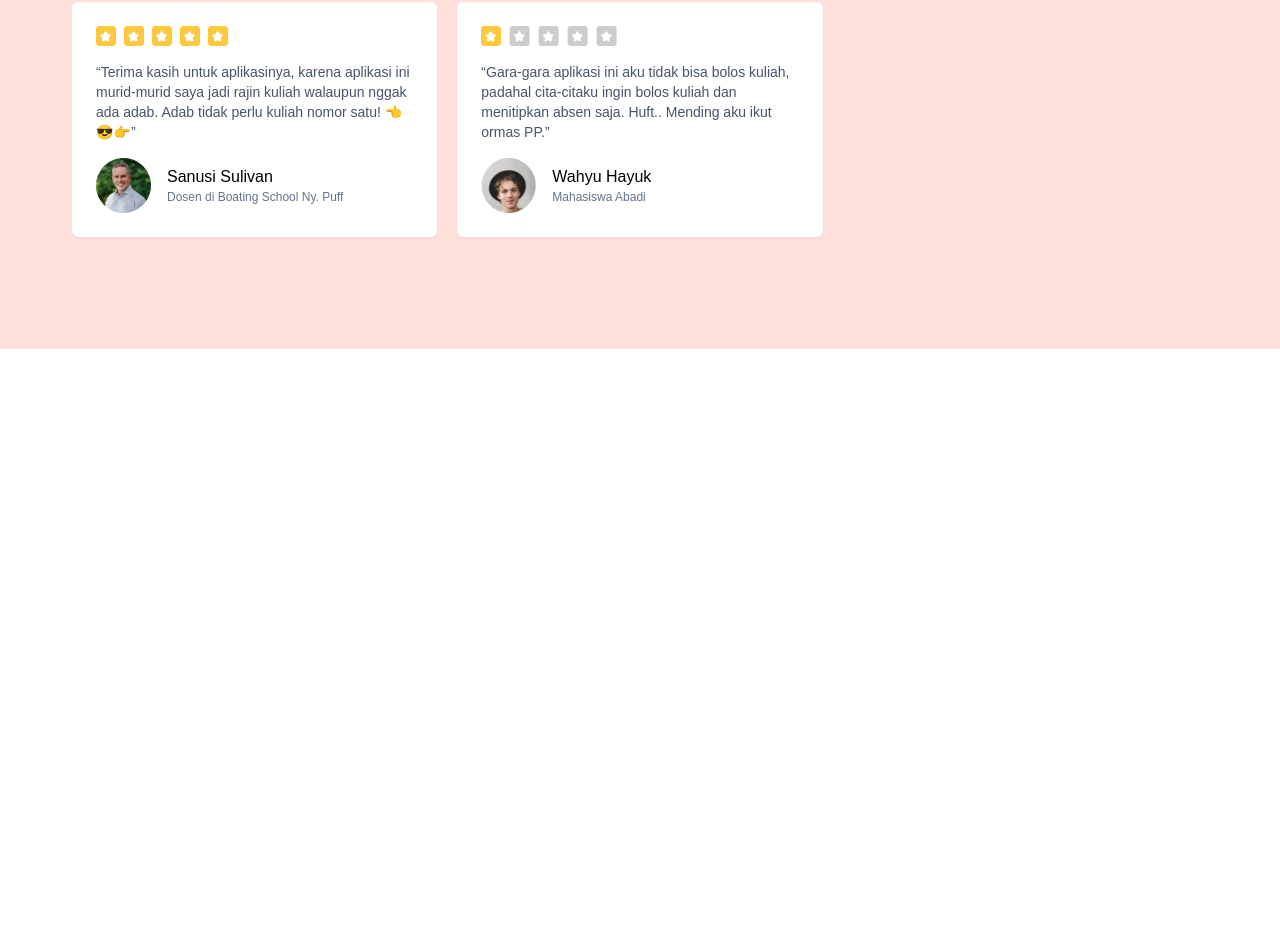
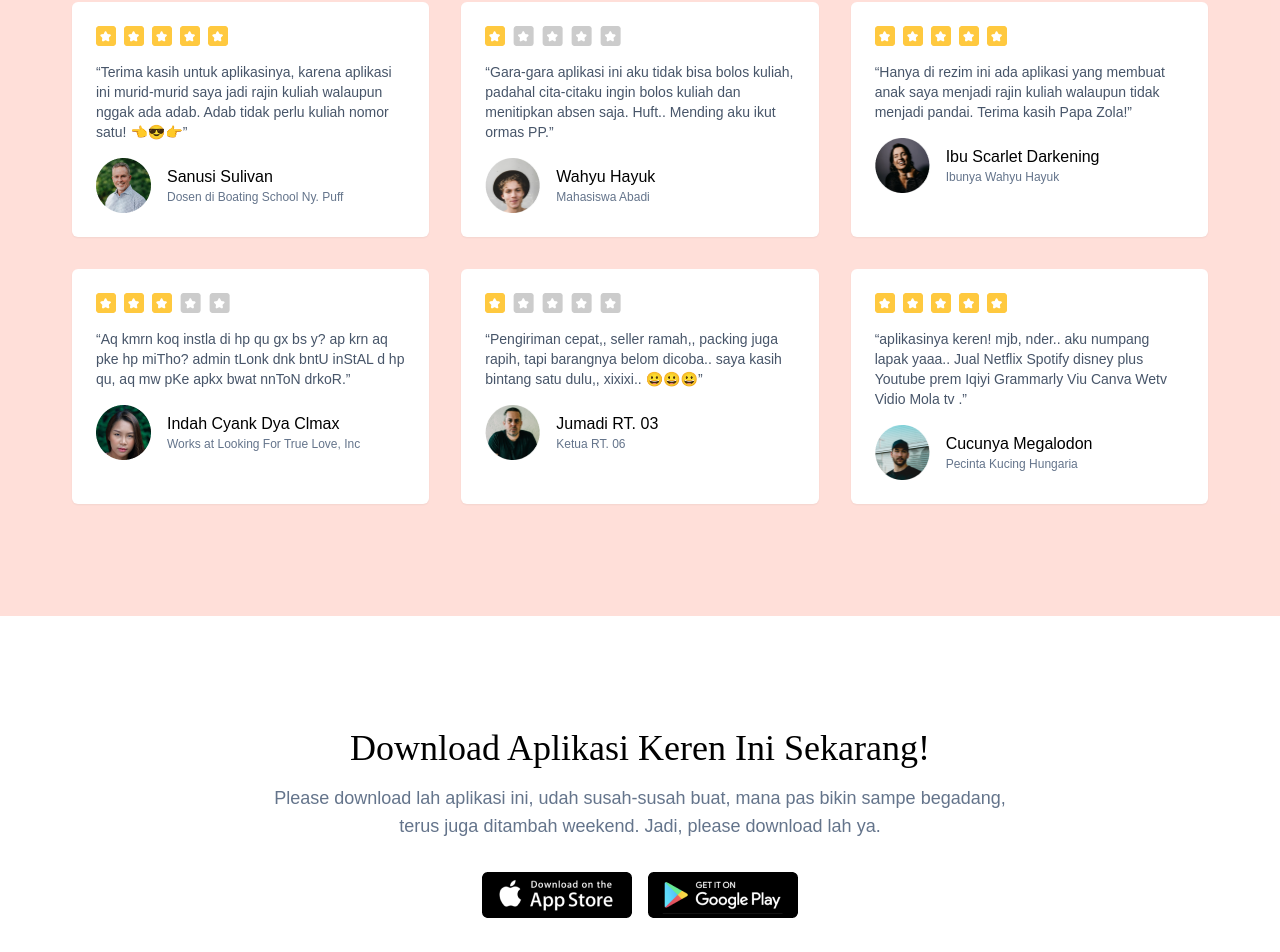
Before and after one commit to hasyimsw/the-zeitplan, a React (Create React App) app: page / in a window 1280 px wide. Shown: the part 4059-5011 px from the top of the page. Before the commit the page ends 4408 px from the top, so only its background shows below. Built offline with nearby package versions, Linux system fonts and the light colour scheme; the HTML template or start-up script is replaced by a standard one.

Commit message:
update file

```diff
--- a/src/App.js
+++ b/src/App.js
@@ -1,5 +1,6 @@
 import React from "react";
 import Applications from "./components/Applications";
+import Download from "./components/Download";
 import Featured from "./components/Featured";
 import Hero from "./components/Hero";
 import Price from "./components/Price";
@@ -13,6 +14,7 @@ function App() {
       <Featured />
       <Price />
       <Testimoni />
+      <Download />
     </>
   );
 }
--- /dev/null
+++ b/src/components/Download.jsx
@@ -0,0 +1,18 @@
+import React from 'react'
+import appStore from '../assets/app-store.png'
+import googlePlay from '../assets/google-play.png'
+
+const Download = () => {
+  return (
+    <div className='max-w-[1168px] mx-auto px-4 pt-28 pb-10'>
+        <h1 className='fontPrimary text-4xl text-center'>Download Aplikasi Keren Ini Sekarang!</h1>
+        <p className='fontSecondary text-lg text-slate-500 md:w-8/12 mx-auto text-center py-4'>Please download lah aplikasi ini, udah susah-susah buat, mana pas bikin sampe begadang, terus juga ditambah weekend. Jadi, please download lah ya.</p>
+        <div className='flex justify-center space-x-4 py-4'>
+            <button><img src={appStore} alt="/" /></button>
+            <button><img src={googlePlay} alt="/" /></button>
+        </div>
+    </div>
+  )
+}
+
+export default Download
--- a/src/components/Testimoni.jsx
+++ b/src/components/Testimoni.jsx
@@ -14,7 +14,7 @@ const Testimoni = () => {
       <div className='max-w-[1168px] px-4 mx-auto py-28'>
         <h1 className='text-center fontPrimary text-4xl md:w-10/12 lg:w-6/12 mx-auto'>Apa kata umat manusia tentang aplikasi keren ini?</h1>
         <p className='text-center fontSecondary text-lg text-slate-500 py-4 md:w-10/12 lg:w-6/12 mx-auto'>Kami tidak memfilter semua review, males soalnya. Jadi semua yang ditampilkan di sini semuanya asli tanpa reksadana.</p>
-        <div className='grid md:grid-cols-2 lg:grid-cols-3 gap-5 pt-8'>
+        <div className='grid md:grid-cols-2 lg:grid-cols-3 gap-8 pt-8'>
           <div className='bg-white rounded-md shadow-sm p-6'>
             <div className='flex space-x-2'>
               <img src={stars1} alt="/" />
@@ -53,6 +53,83 @@ const Testimoni = () => {
               </div>
             </div>
           </div>
+          <div className='bg-white rounded-md shadow-sm p-6'>
+            <div className='flex space-x-2'>
+              <img src={stars1} alt="/" />
+              <img src={stars1} alt="/" />
+              <img src={stars1} alt="/" />
+              <img src={stars1} alt="/" />
+              <img src={stars1} alt="/" />
+            </div>
+            <p className='text-sm text-slate-600 fontTertiary py-4'>
+            “Hanya di rezim ini ada aplikasi yang membuat anak saya menjadi rajin kuliah walaupun tidak menjadi pandai. Terima kasih Papa Zola!”
+            </p>
+            <div className='flex items-center'>
+              <img className='w-[55px] h-[55px]' src={img3} alt="/" />
+              <div className='ml-4'>
+                <h5 className='fontTertiary text-base'>Ibu Scarlet Darkening</h5>
+                <p className='fontTertiary text-xs text-slate-500'>Ibunya Wahyu Hayuk</p>
+              </div>
+            </div>
+          </div>
+          <div className='bg-white rounded-md shadow-sm p-6'>
+            <div className='flex space-x-2'>
+              <img src={stars1} alt="/" />
+              <img src={stars1} alt="/" />
+              <img src={stars1} alt="/" />
+              <img src={stars2} alt="/" />
+              <img src={stars2} alt="/" />
+            </div>
+            <p className='text-sm text-slate-600 fontTertiary py-4'>
+            “Aq kmrn koq instla di hp qu gx bs y? ap krn aq pke hp miTho? admin tLonk dnk bntU inStAL d hp qu, aq mw pKe apkx bwat nnToN drkoR.”
+            </p>
+            <div className='flex items-center'>
+              <img className='w-[55px] h-[55px]' src={img4} alt="/" />
+              <div className='ml-4'>
+                <h5 className='fontTertiary text-base'>Indah Cyank Dya Clmax</h5>
+                <p className='fontTertiary text-xs text-slate-500'>Works at Looking For True Love, Inc</p>
+              </div>
+            </div>
+          </div>
+          <div className='bg-white rounded-md shadow-sm p-6'>
+            <div className='flex space-x-2'>
+              <img src={stars1} alt="/" />
+              <img src={stars2} alt="/" />
+              <img src={stars2} alt="/" />
+              <img src={stars2} alt="/" />
+              <img src={stars2} alt="/" />
+            </div>
+            <p className='text-sm text-slate-600 fontTertiary py-4'>
+            “Pengiriman cepat,, seller ramah,, packing juga rapih, tapi barangnya belom dicoba.. saya kasih bintang satu dulu,, xixixi.. 😀😀😀”
+            </p>
+            <div className='flex items-center'>
+              <img className='w-[55px] h-[55px]' src={img5} alt="/" />
+              <div className='ml-4'>
+                <h5 className='fontTertiary text-base'>Jumadi RT. 03</h5>
+                <p className='fontTertiary text-xs text-slate-500'>Ketua RT. 06</p>
+              </div>
+            </div>
+          </div>
+          <div className='bg-white rounded-md shadow-sm p-6'>
+            <div className='flex space-x-2'>
+              <img src={stars1} alt="/" />
+              <img src={stars1} alt="/" />
+              <img src={stars1} alt="/" />
+              <img src={stars1} alt="/" />
+              <img src={stars1} alt="/" />
+            </div>
+            <p className='text-sm text-slate-600 fontTertiary py-4'>
+            “aplikasinya keren! mjb, nder.. aku numpang lapak yaaa.. Jual Netflix Spotify disney plus Youtube prem Iqiyi Grammarly Viu Canva Wetv Vidio Mola tv .”
+            </p>
+            <div className='flex items-center'>
+              <img className='w-[55px] h-[55px]' src={img6} alt="/" />
+              <div className='ml-4'>
+                <h5 className='fontTertiary text-base'>Cucunya Megalodon</h5>
+                <p className='fontTertiary text-xs text-slate-500'>Pecinta Kucing Hungaria</p>
+              </div>
+            </div>
+          </div>
+
         </div>
       </div>
     </div>
```
Also changed, not shown: src/assets/app-store.png (added), src/assets/google-play.png (added).
